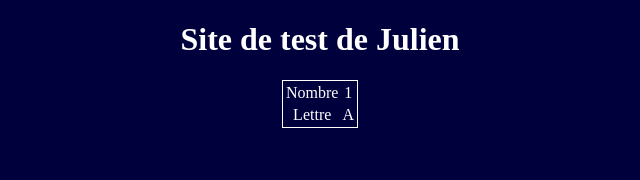
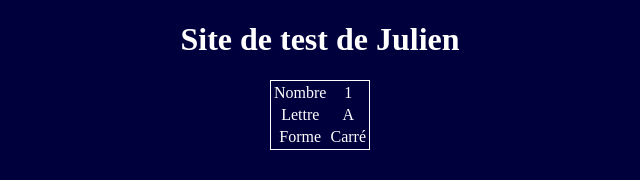
Before and after one commit to plr8/website, a plain HTML site: page index.html in a window 1280 px wide. Shown: the whole page, without its empty margins (320-960 px from the left). Drawn offline with Linux system fonts and the light colour scheme.

Commit message:
Ajout forme tableau

```diff
--- a/index.html
+++ b/index.html
@@ -32,6 +32,10 @@
             <td>Lettre</td>
             <td>A</td>
         </tr>
+        <tr>
+            <td>Forme</td>
+            <td>Carré</td>
+        </tr>
     </table>
 </body>
 </html>
```
